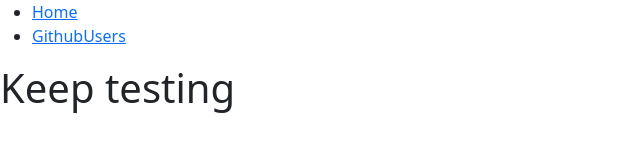
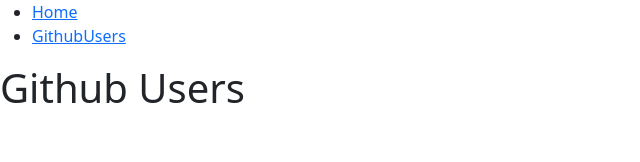
Before and after one commit to AnetaBB/MetapackProject, a React (Create React App) app: page /GithubUsers in a window 1280 px wide. Shown: the top 162 px of the page, without its empty margins (0-640 px from the left). Built offline with nearby package versions, Linux system fonts and the light colour scheme.

Commit message:
- adding UserListPage folder - creating UseEffectAPI.js and implemented in GithubUsers.js subpage

```diff
--- a/src/GithubUsers.js
+++ b/src/GithubUsers.js
@@ -1,8 +1,10 @@
 import React from 'react';
+import UseEffectAPI from './components/UsersListPage/UseEffectAPI';
+// eslint-disable-next-line @typescript-eslint/explicit-module-boundary-types
 function GithubUsers() {
   return (
     <div>
-      <h1>Keep testing</h1>
+      <UseEffectAPI />
     </div>
   );
 }
--- a/src/Home.tsx
+++ b/src/Home.tsx
@@ -1,3 +1,4 @@
+/* eslint-disable @typescript-eslint/explicit-module-boundary-types */
 import { useDispatch, useSelector } from 'react-redux';
 import { bindActionCreators } from 'redux';
 import { Logo } from './assets/logo';
--- a/src/NavBar.js
+++ b/src/NavBar.js
@@ -1,3 +1,4 @@
+/* eslint-disable @typescript-eslint/explicit-module-boundary-types */
 import React from 'react';
 import { Link } from 'react-router-dom';
 
--- /dev/null
+++ b/src/components/UsersListPage/UseEffectAPI.js
@@ -0,0 +1,11 @@
+/* eslint-disable @typescript-eslint/explicit-module-boundary-types */
+import React from 'react';
+
+const UseEffectAPI = () => {
+  return (
+    <div>
+      <h1>Github Users</h1>
+    </div>
+  );
+};
+export default UseEffectAPI;
--- a/src/index.tsx
+++ b/src/index.tsx
@@ -1,3 +1,4 @@
+/* eslint-disable @typescript-eslint/no-unused-vars */
 import * as ReactDOM from 'react-dom';
 import { Provider } from 'react-redux';
 import Home from './Home';
@@ -7,7 +8,7 @@
 import { BrowserRouter } from 'react-router-dom';
 import { Route, Link } from 'react-router-dom';
 import NavBar from './NavBar';
-
+import UseEffectAPI from './components/UsersListPage/UseEffectAPI';
 const App = () => {
   return (
     <Provider store={store}>
--- a/src/store/action-creators/index.ts
+++ b/src/store/action-creators/index.ts
@@ -1,3 +1,4 @@
+/* eslint-disable @typescript-eslint/explicit-module-boundary-types */
 import { Dispatch } from 'redux';
 import { ActionType } from '../action-types';
 import { Action } from '../actions';
@@ -6,24 +7,24 @@
   return (dispatch: Dispatch<Action>) => {
     dispatch({
       type: ActionType.DEPOSIT,
-            payload: amount
-        })
-    }
-}
+      payload: amount,
+    });
+  };
+};
 
 export const decrement = (amount: number) => {
   return (dispatch: Dispatch<Action>) => {
     dispatch({
       type: ActionType.WITHDRAW,
-            payload: amount
-        })
-    }
-}
+      payload: amount,
+    });
+  };
+};
 
 export const reset = () => {
   return (dispatch: Dispatch<Action>) => {
     dispatch({
-            type: ActionType.BANKRUPT
-        })
-    }
-}
+      type: ActionType.BANKRUPT,
+    });
+  };
+};
```
Lines whose indentation alone changed are shown as unchanged.
